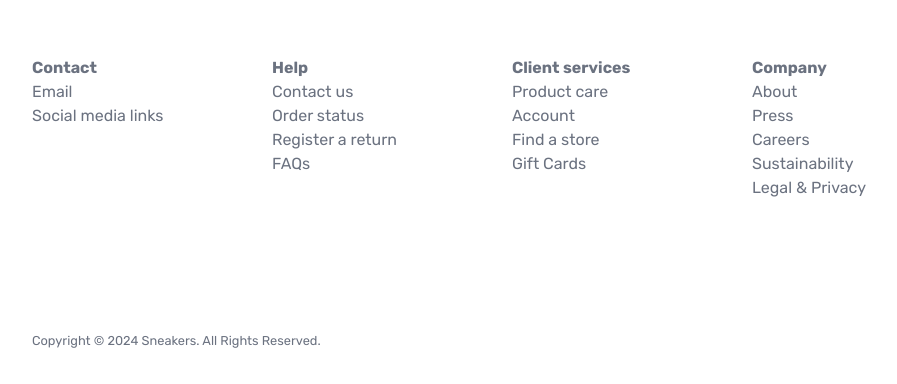
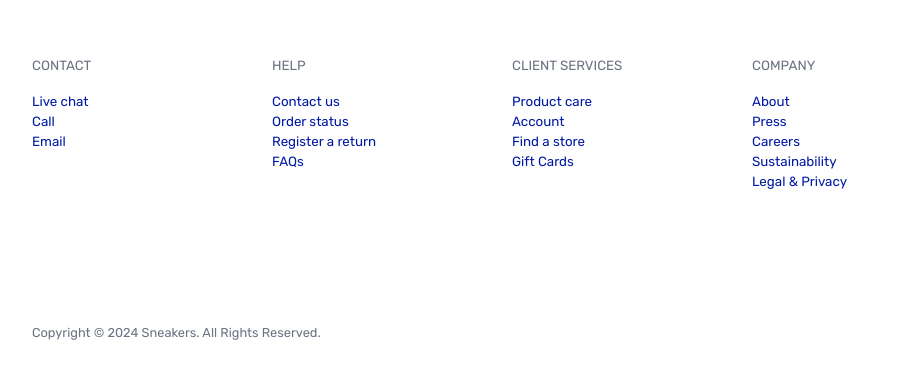
Before and after one commit to FrediKaru/Sneaker-Store, a Next.js app: page / in a window 1280 px wide. Shown: the part 1172-1556 px from the top of the page, without its empty margins (128-1025 px from the left). Built offline with nearby package versions, Linux system fonts and the light colour scheme.

Commit message:
Style footer

```diff
--- a/app/components/Footer.jsx
+++ b/app/components/Footer.jsx
@@ -3,74 +3,69 @@ export default function Footer() {
     <div className="mt-auto">
       <div className="grid grid-cols-4">
         <div>
-          <p>
-            <strong>Contact</strong>
-          </p>
+          <p className="footer-title">Contact</p>
           <ul>
-            <li>
+            <li className="footer-link">
+              <a href="">Live chat</a>
+            </li>
+            <li className="footer-link">
+              <a href="">Call</a>
+            </li>
+            <li className="footer-link">
               <a href="">Email</a>
-            </li>
-            <li>
-              <a href="">Social media links</a>
             </li>
           </ul>
         </div>
         <div>
-          <p>
-            <strong>Help</strong>
-          </p>
+          <p className="footer-title">Help</p>
           <ul>
-            <li>
+            <li className="footer-link">
               <a href="">Contact us</a>
             </li>
-            <li>
+            <li className="footer-link">
               <a href="">Order status</a>
             </li>
-            <li>
+            <li className="footer-link">
               <a href="">Register a return</a>
             </li>
-            <li>
+            <li className="footer-link">
               <a href="">FAQs</a>
             </li>
           </ul>
         </div>
         <div>
-          <p>
-            <strong>Client services</strong>
-          </p>
+          <p className="footer-title">Client services</p>
           <ul>
-            <li>
+            <li className="footer-link">
               <a href="">Product care</a>
             </li>
-            <li>
+            <li className="footer-link">
               <a href="">Account</a>
             </li>
-            <li>
+            <li className="footer-link">
               <a href="">Find a store</a>
             </li>
-            <li>
+            <li className="footer-link">
               <a href="">Gift Cards</a>
             </li>
           </ul>
         </div>
         <div>
-          <p>
-            <strong>Company</strong>
-          </p>
+          <p className="footer-title">Company</p>
           <ul>
-            <li>
+            <li className="footer-link">
               <a href="">About</a>
             </li>
-            <li>
+            <li className="footer-link">
               <a href="">Press</a>
             </li>
-            <li>
+            <li className="footer-link">
               <a href="">Careers</a>
             </li>
-            <li>
+            <li className="footer-link">
               <a href="">Sustainability</a>
             </li>
-            <li>
+            <li className="footer-link">
               <a href="">Legal & Privacy</a>
             </li>
           </ul>
```
